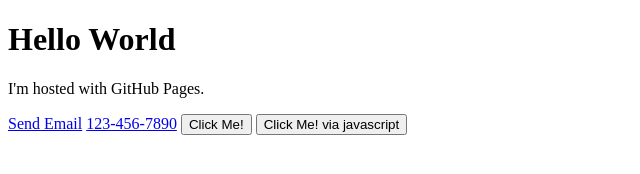
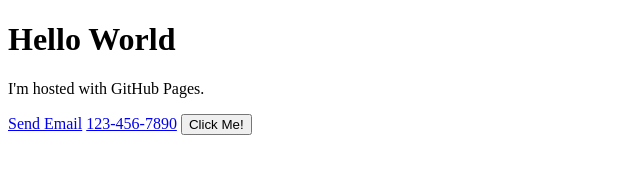
Before and after one commit to ev-i/ev-i.github.io, a plain HTML site: page index.html in a window 1280 px wide. Shown: the whole page, without its empty margins (0-640 px from the left). Drawn offline with Linux system fonts and the light colour scheme.

Commit message:
Update index.html

```diff
--- a/index.html
+++ b/index.html
@@ -22,6 +22,5 @@
 		<a href = "mailto: abc@example.com">Send Email</a>
 		<a href="tel:123-456-7890">123-456-7890</a>
 		<button type="button">Click Me!</button>
-		<button type="button" onclick="ym(90560587,'reachGoal','abcID')">Click Me! via javascript</button>
 	</body>
 </html>
```
